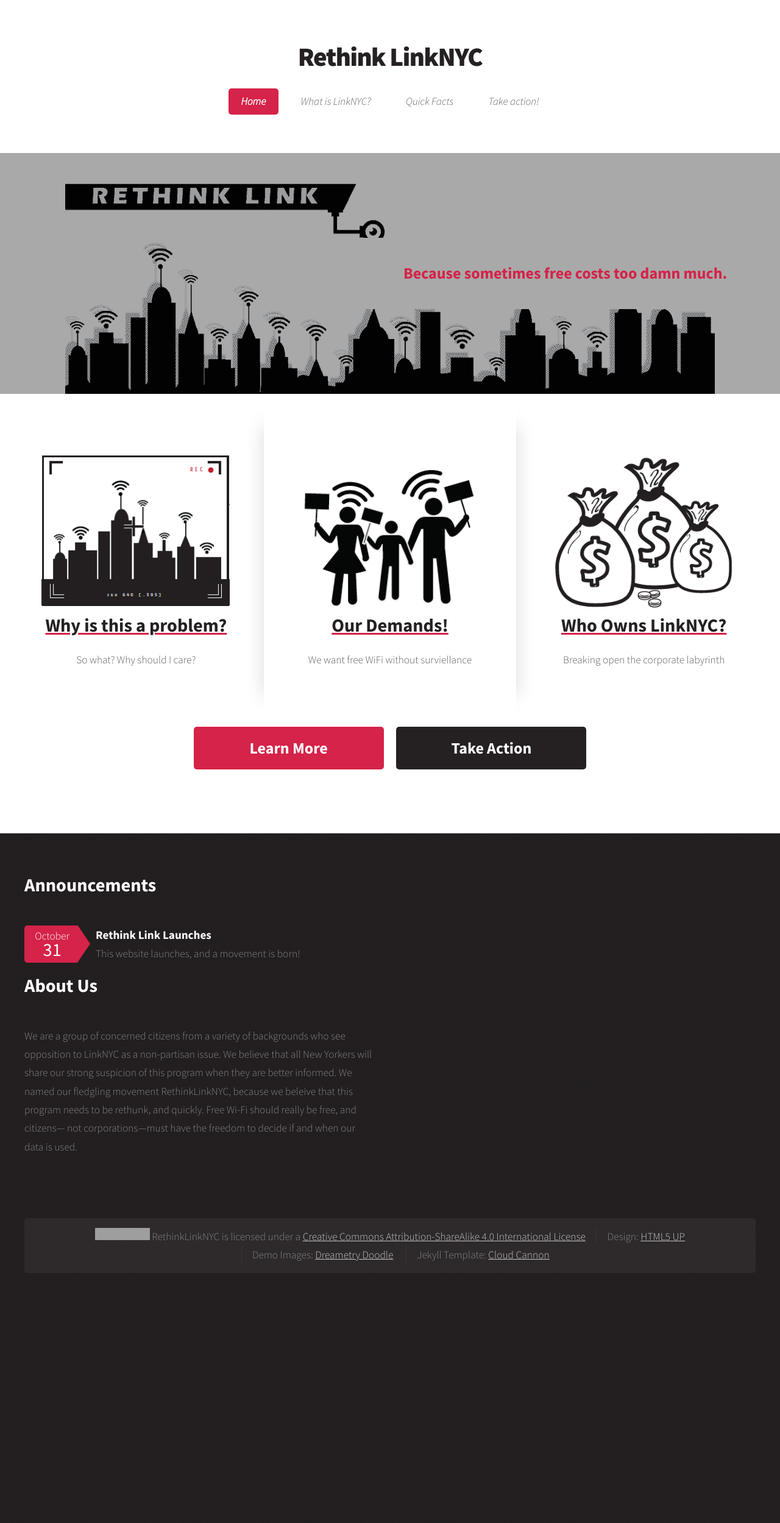
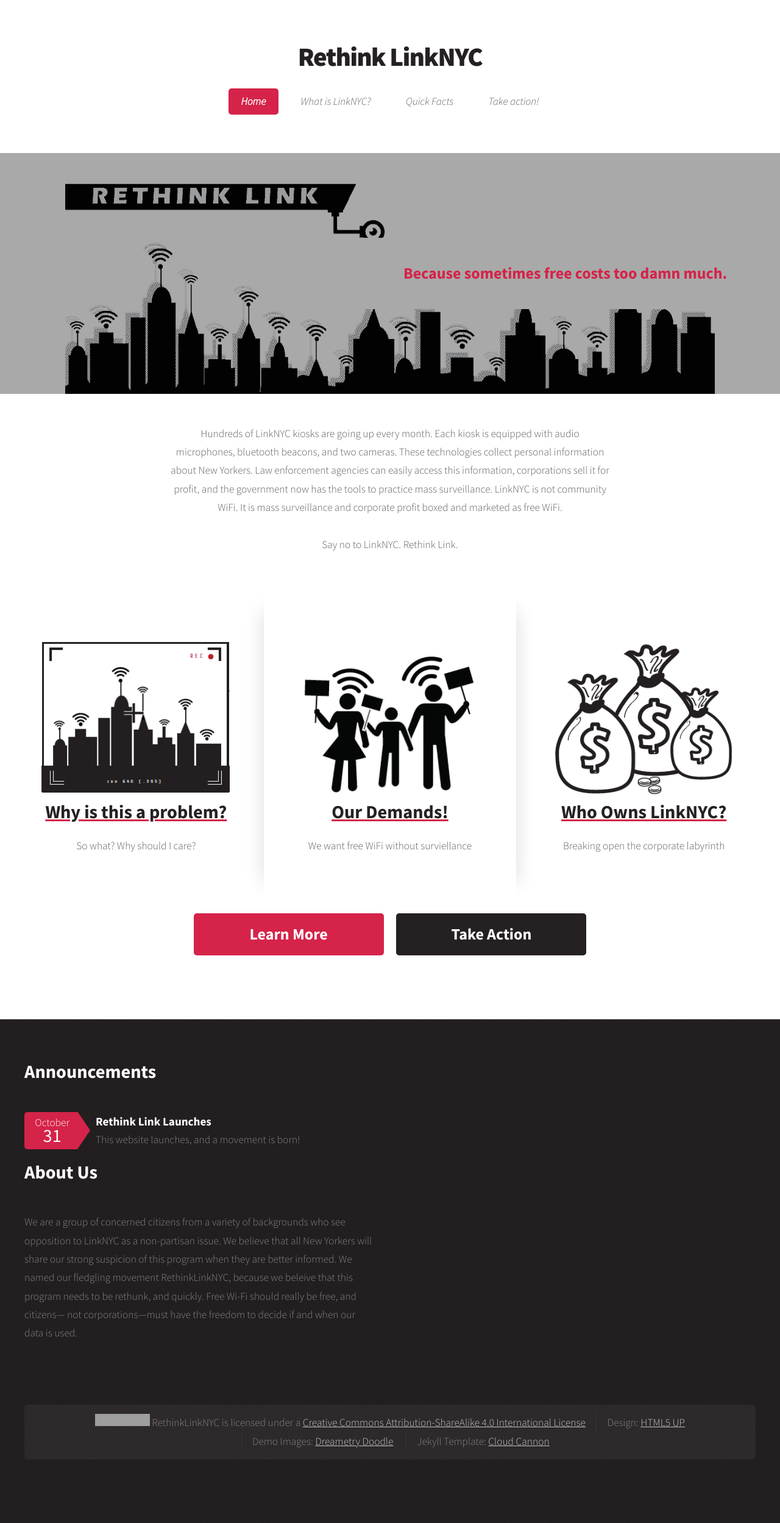
Before and after one commit to rethinklinknyc/rethinklinknyc.github.io, a Jekyll site: the page built from index.html, in a window 1280 px wide. Shown: the whole page at 61% size. Built offline with Jekyll 4.4.1, drawn with Linux system fonts in a browser that asks for light colours; the list of posts is cut into pages by our own code; before the commit the page ends 2192 px from its top, so only the background shows below that; grey boxes are pictures that could not be loaded.

Commit message:
add home teaser

```diff
--- a/_includes/header_landing.html
+++ b/_includes/header_landing.html
@@ -9,6 +9,16 @@
 							<header>
 								<p>Because sometimes free costs too damn much.</p>
 							</header>
+						</section>
+
+						<section id="teaser" class="container">
+							<div class="row">
+							       <div class="12u">
+										<section class="center">
+											<p style="width: 60%; margin-left: auto; margin-right: auto;">{% include home_intro.html %}</p>
+										</section>
+									</div>
+								</div>
 						</section>
 
 					<!-- Intro -->
--- /dev/null
+++ b/_includes/home_intro.html
@@ -0,0 +1,4 @@
+Hundreds of LinkNYC kiosks are going up every month. Each kiosk is equipped with audio microphones, bluetooth beacons, and two cameras. These technologies collect personal information about New Yorkers. Law enforcement agencies can easily access this information, corporations sell it for profit, and the government now has the tools to practice mass surveillance.
+LinkNYC is not community WiFi. It is mass surveillance and corporate profit boxed and marketed as free WiFi.
+<br/><br/>
+Say no to LinkNYC. Rethink Link.
--- a/assets/css/style.css
+++ b/assets/css/style.css
@@ -835,6 +835,19 @@
 		text-align: center;
 	}
 
+	#teaser
+	{
+		margin-top: 50px;
+	}
+
+	#teaser .p
+	{
+		margin-left: auto;
+    	margin-right: auto;
+    	width: 60em;
+
+    }
+
 /*********************************************************************************/
 /* Copyright                                                                     */
 /*********************************************************************************/
```
Also changed, not shown: _pages/what-is-link.md (+2 -2 lines).
